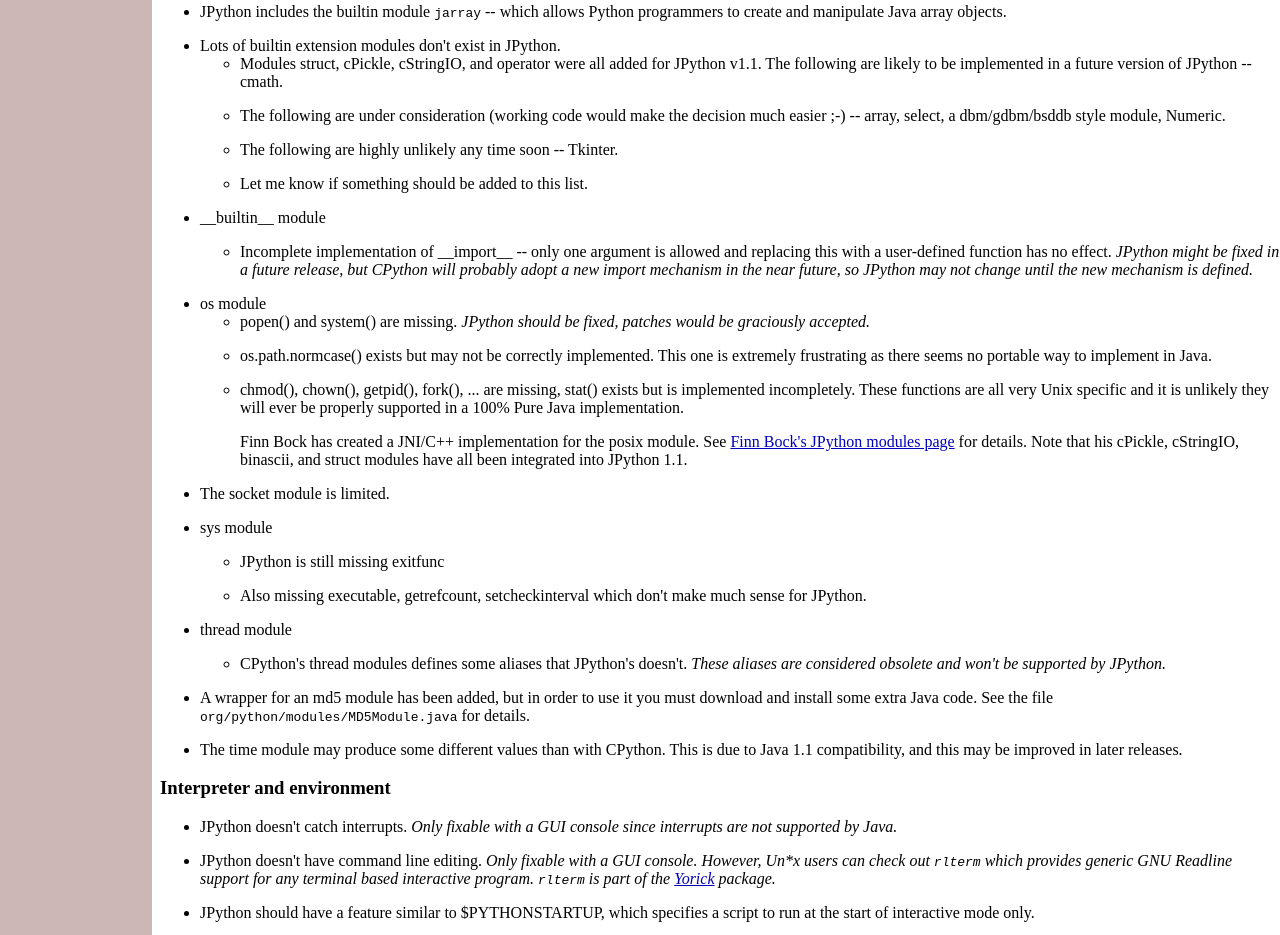
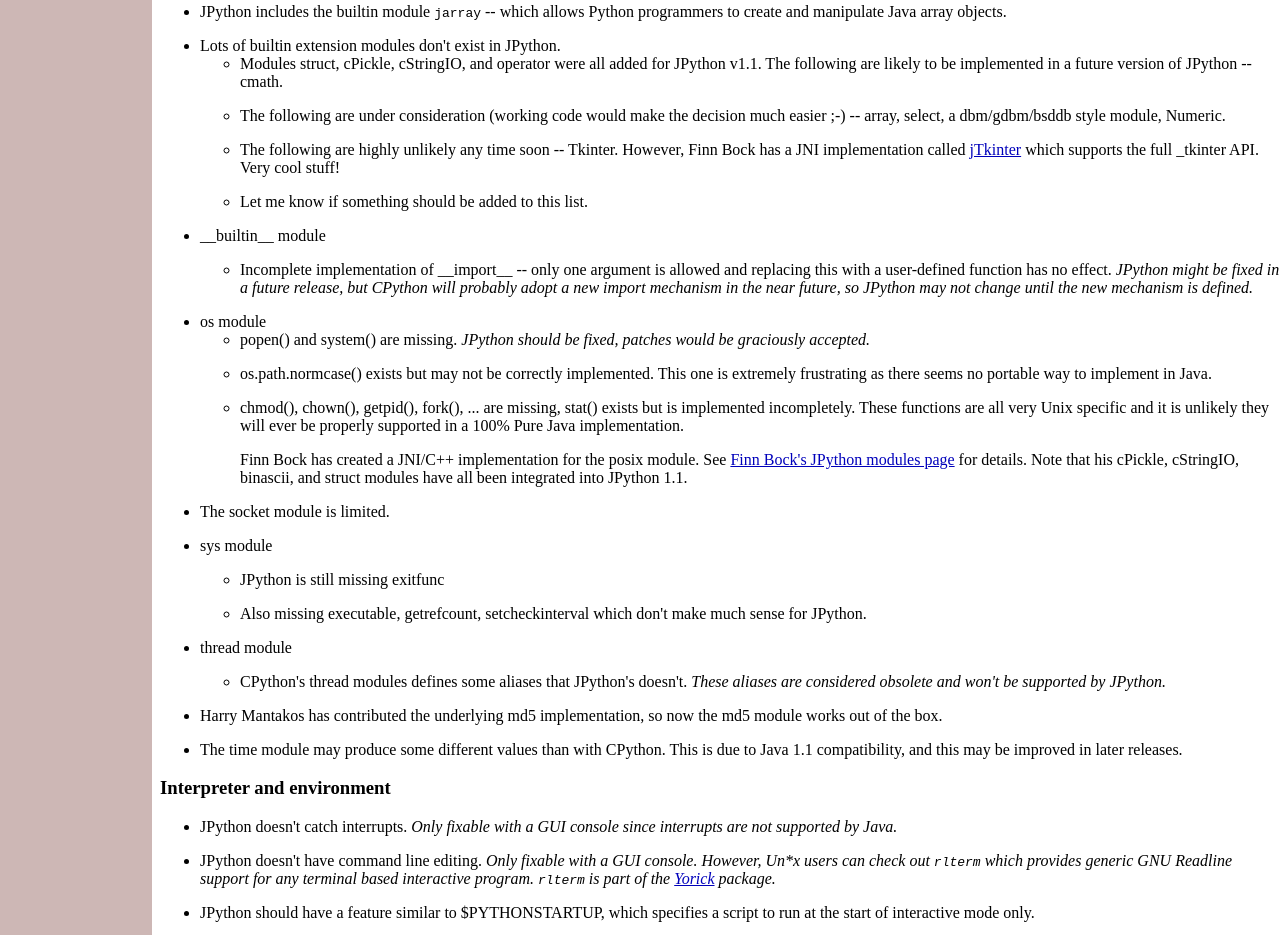
Before and after one commit to jython/frozen-mirror, a plain HTML site: page Doc/differences.html in a window 1280 px wide. Shown: the part 1711-2646 px from the top of the page. Drawn offline with Linux system fonts and the light colour scheme.

Commit message:
generated versions of the .ht files
--HG--
extra : convert_revision : svn%3A79b11f02-f210-0410-99aa-fb189b3d1ac4/jython/trunk%40948

```diff
--- a/Doc/differences.html
+++ b/Doc/differences.html
@@ -1,7 +1,7 @@
 <HTML>
 <!-- THIS PAGE IS AUTOMATICALLY GENERATED.  DO NOT EDIT. -->
-<!-- Thu Nov 18 16:48:42 1999 -->
-<!-- USING HT2HTML 1.0 -->
+<!-- Fri Jan 21 20:05:33 2000 -->
+<!-- USING HT2HTML 1.1 -->
 <!-- SEE http://www.python.org/~bwarsaw/software/pyware.html -->
 <!-- User-specified headers:
 Title: Differences between CPython and JPython
@@ -337,7 +337,9 @@ CPython 1.5.2</i>
 	a dbm/gdbm/bsddb style module, Numeric.
 
 	<p><LI>The following are highly unlikely any time soon --
-	Tkinter.
+	Tkinter.  However, Finn Bock has a JNI implementation called
+	<a href="http://jTkinter.sourceforge.net/">jTkinter</a> which
+	supports the full _tkinter API.  Very cool stuff!
 
 	<p><LI>Let me know if something should be added to this
 	list.
@@ -396,10 +398,8 @@ CPython 1.5.2</i>
 	obsolete and won't be supported by JPython.</I>
     </UL>
 
-    <p><li>A wrapper for an md5 module has been added, but in
-	order to use it you must download and install some extra
-	Java code.  See the file
-	<tt>org/python/modules/MD5Module.java</tt> for details.
+    <p><li>Harry Mantakos has contributed the underlying md5
+    implementation, so now the md5 module works out of the box.
 
     <p><li>The time module may produce some different values than with
 	CPython.  This is due to Java 1.1 compatibility, and this
```
Also changed, not shown: Doc/faq.html (+7 -5 lines), Doc/jythonc.html (+3 -3 lines).
